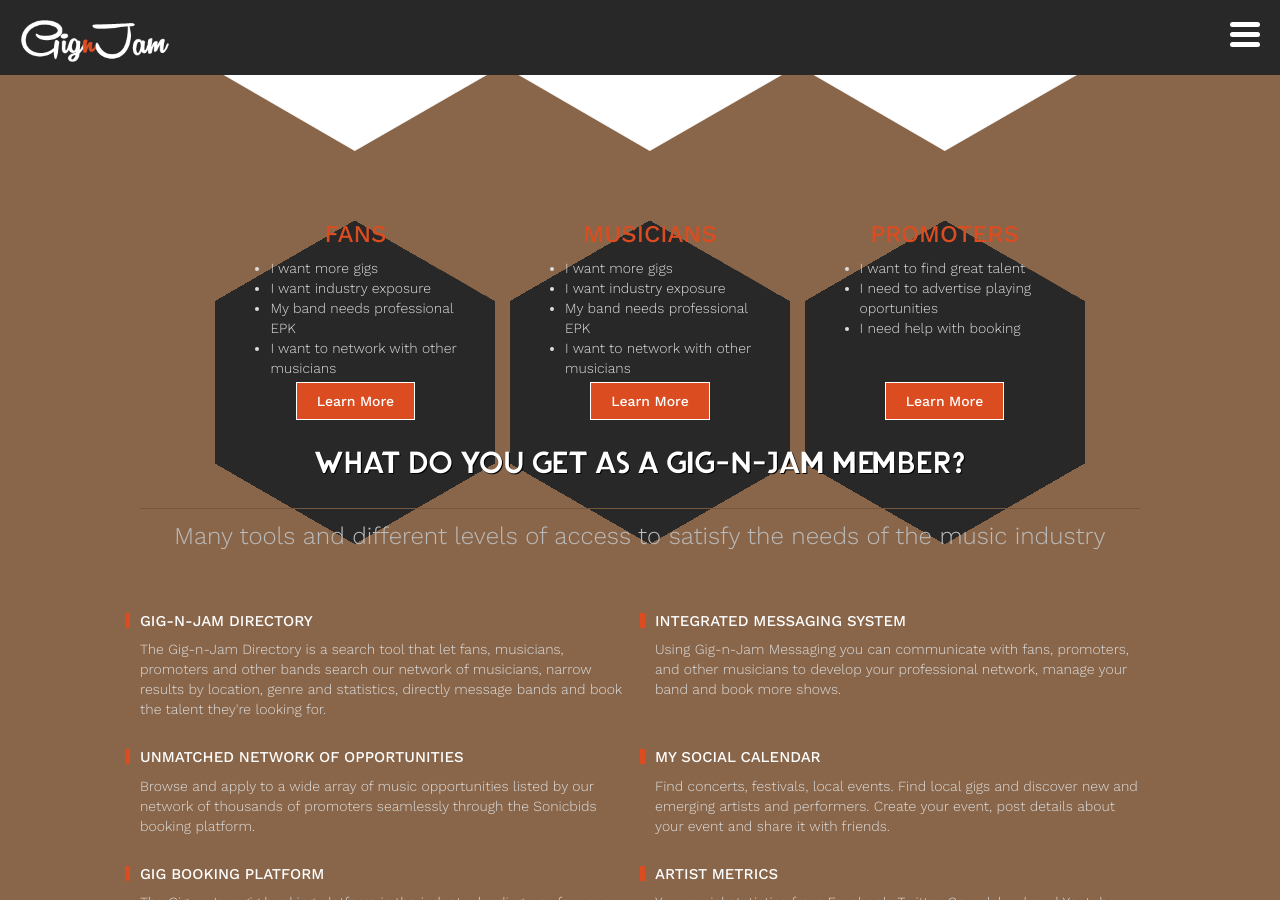
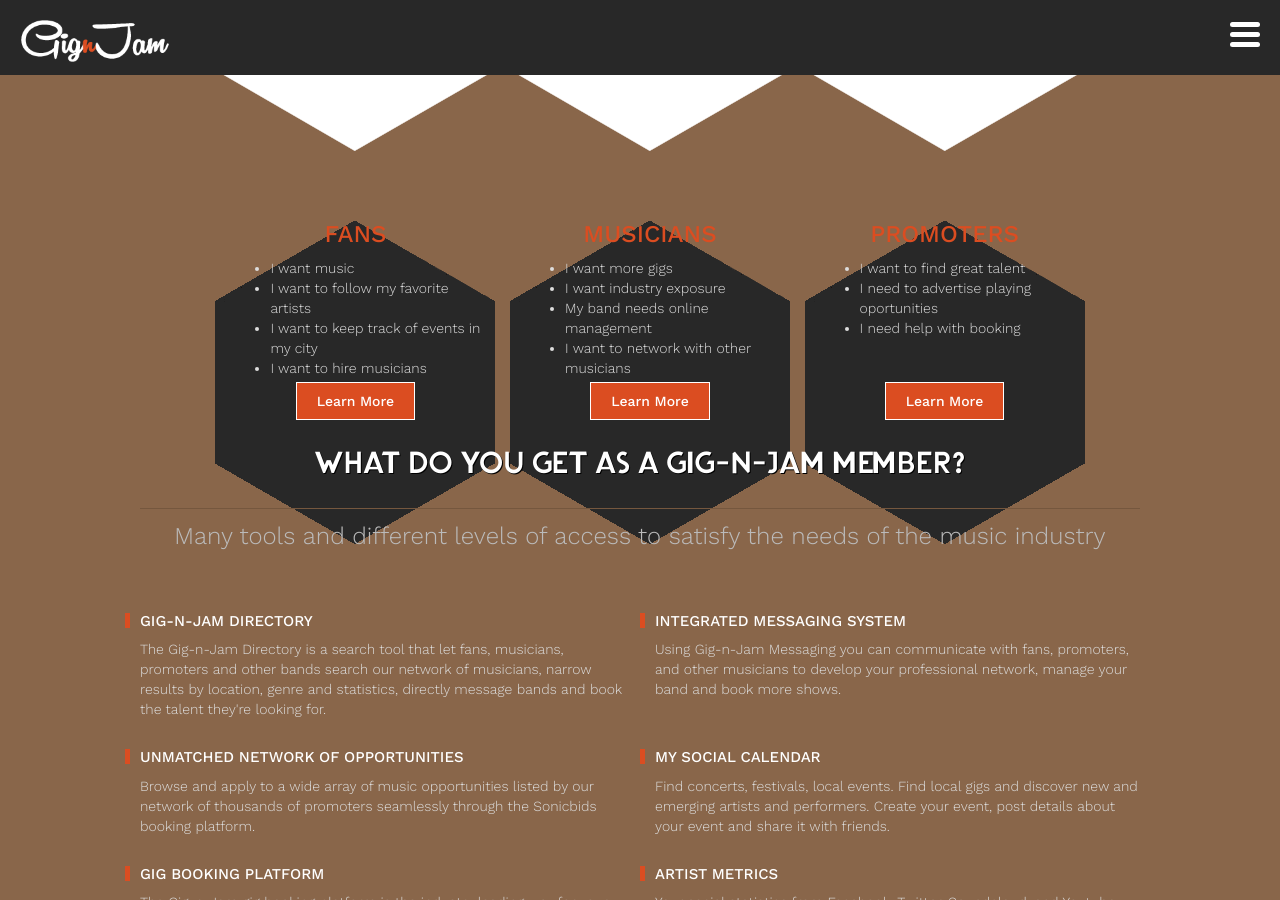
Before and after one commit to softelos/gignjam, a Jekyll site: the page built from index.html, in a window 1280 px wide and 900 px high, scrolled down 1244 px. Built offline with Jekyll 4.4.1, drawn with Linux system fonts in a browser that asks for light colours; nearby versions of some CDN libraries.

Commit message:
updated pictures

```diff
--- a/_includes/home/_hex.html
+++ b/_includes/home/_hex.html
@@ -12,10 +12,10 @@
           <div class="text">
            <h3>FANS</h3>
               <ul>
-                <li>I want more gigs</li>
-                <li>I want industry exposure</li>
-                <li>My band needs professional EPK</li>
-                <li>I want to network with other musicians</li>
+                <li>I want music</li>
+                <li>I want to follow my favorite artists</li>
+                <li>I want to keep track of events in my city</li>
+                <li>I want to hire musicians</li>
               </ul>
             </div>
           <div class="button"><a href="{{ site.baseurl }}/fans">Learn More</a></div>
@@ -32,7 +32,7 @@
             <ul>
               <li>I want more gigs</li>
               <li>I want industry exposure</li>
-              <li>My band needs professional EPK</li>
+              <li>My band needs online management</li>
               <li>I want to network with other musicians</li>
             </ul>
           </div>
```
Also changed, not shown: assets/img/banner-fans-large-bak.jpg (added), assets/img/banner-fans-large.jpg, assets/img/banner-home-large-bak.jpg (added), assets/img/banner-home-large.jpg, assets/img/banner-misc-large-bak.jpg (renamed from assets/img/banner-misc-large.jpg), assets/img/banner-musicians-large-bak.jpg (added), assets/img/banner-musicians-large.jpg, assets/img/banner-promoters-large-bak.jpg (added), assets/img/banner-promoters-large.jpg, 11 other files.
